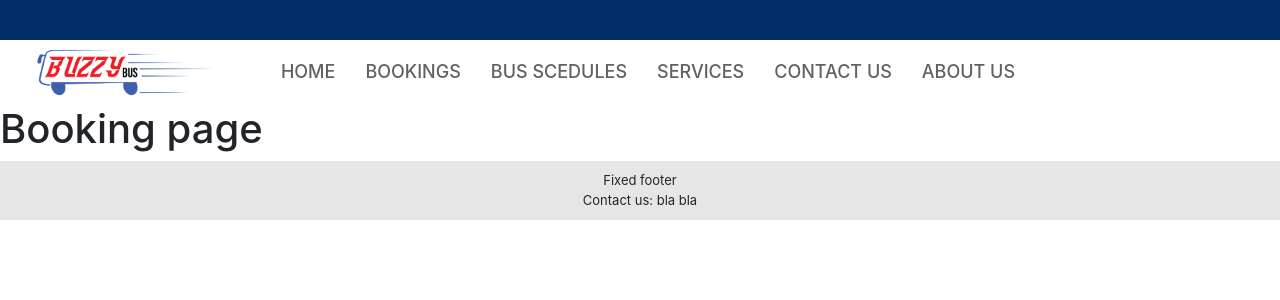
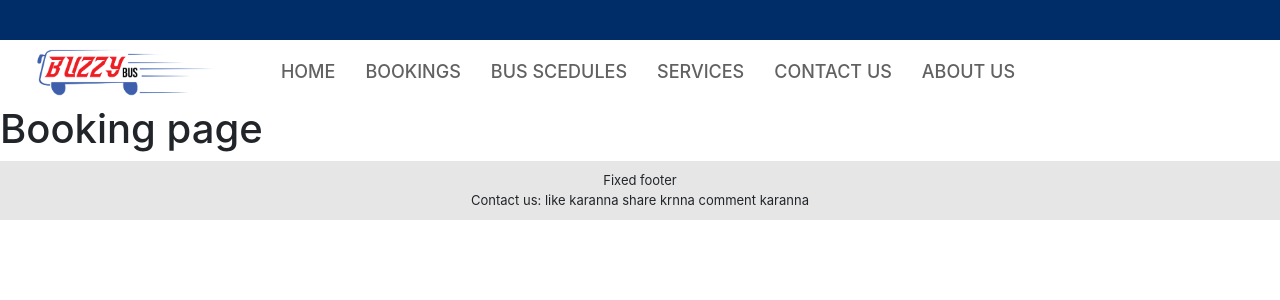
Before and after one commit to KavinSuraweera/BusManagementSystem, a React (Create React App) app in the folder frontend/: page /bookings in a window 1280 px wide. Shown: the top 300 px of the page. Built offline with nearby package versions, Linux system fonts and the light colour scheme.

Commit message:
nikn wedad beluwe

```diff
--- a/frontend/src/components/footer.js
+++ b/frontend/src/components/footer.js
@@ -5,7 +5,7 @@ export default function footer() {
         <div>
             <div className="fixed-footer">
                 <p>Fixed footer</p>
-                <p>Contact us: bla bla</p>
+                <p>Contact us: like karanna share krnna comment karanna</p>
                 <div></div>
             </div>
         </div>
```
